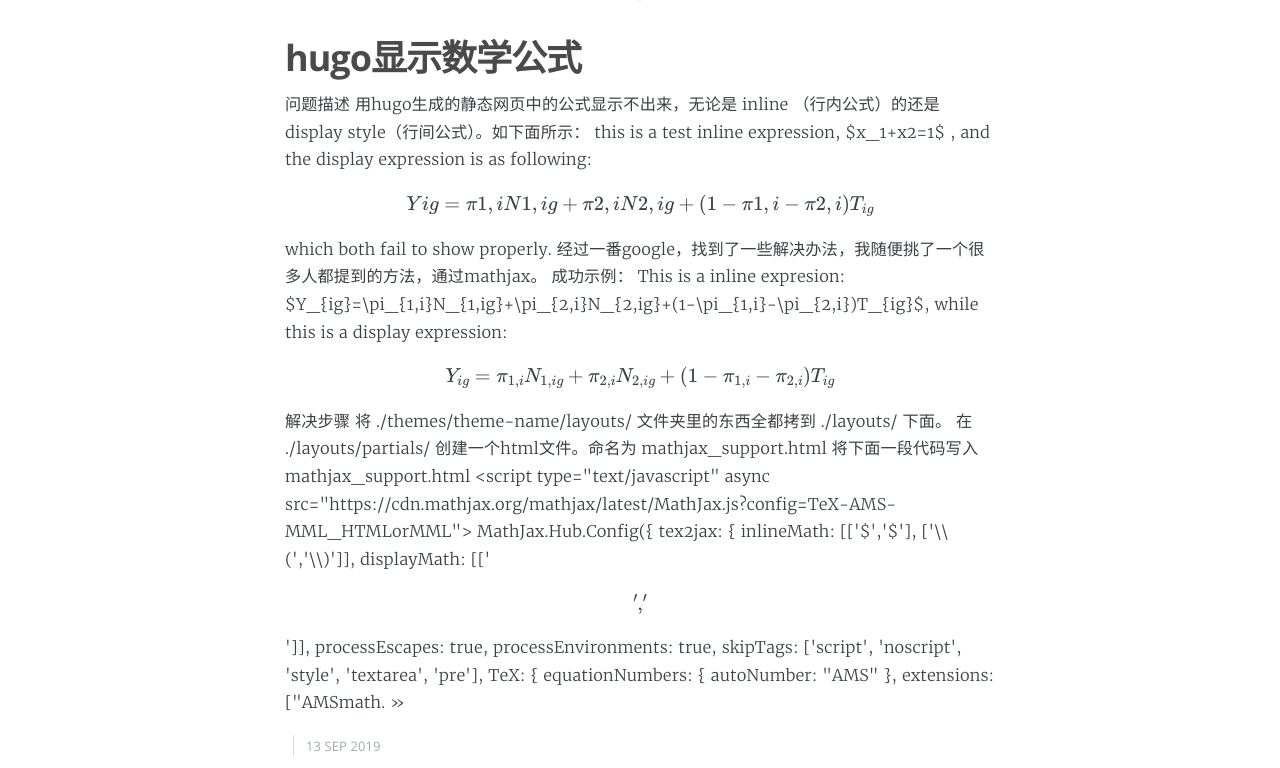
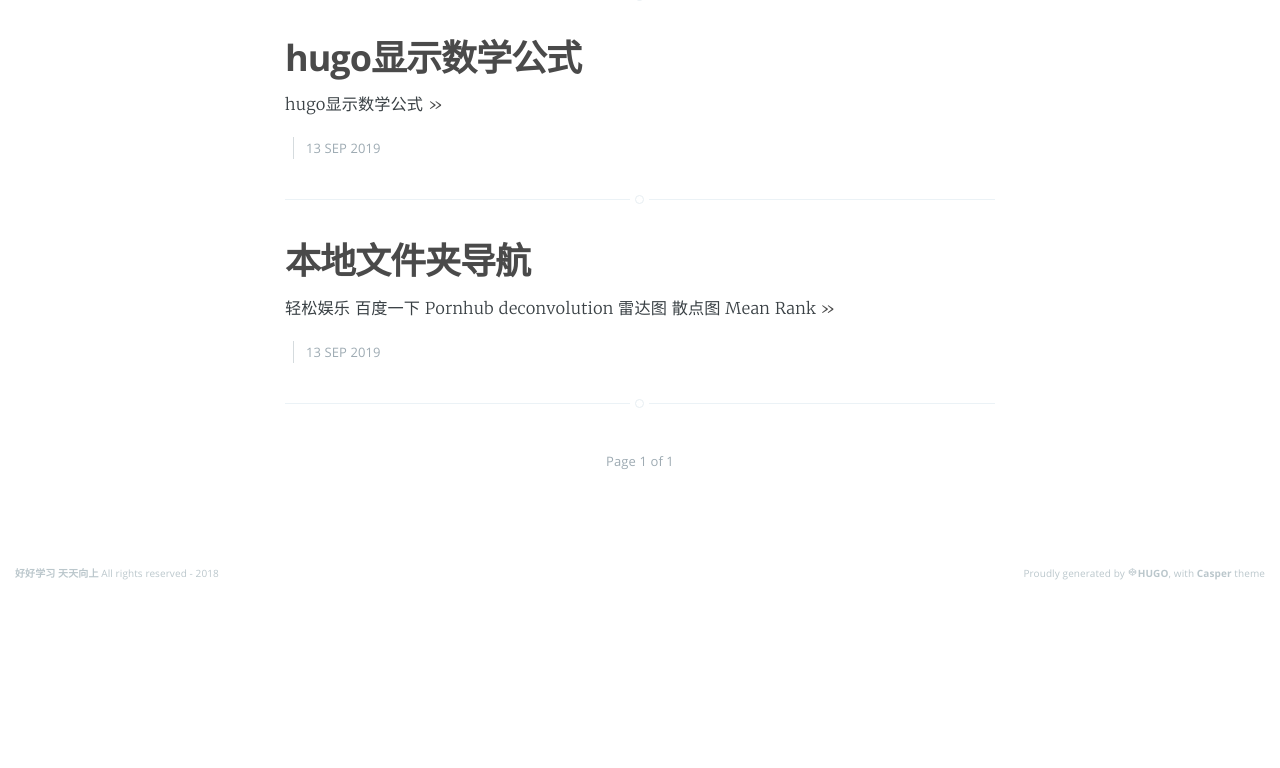
Before and after one commit to xiergo/xiergo.github.io, a plain HTML site: page post/index.html in a window 1280 px wide. Shown: the part 792-1560 px from the top of the page. After the commit the page ends 1379 px from the top, so only its background shows below. Drawn offline with nearby package versions, Linux system fonts and the light colour scheme; some packages are replaced by stand-ins of ours.

Commit message:
'whoisdaday'

```diff
--- a/post/index.html
+++ b/post/index.html
@@ -218,14 +218,7 @@ $$ Y_{ig}=\pi_{1,i}N_{1,ig}+\pi_{2,i}N{2,ig}+(1-\pi_{1,i}-\pi_{2,i})T{ig} $$ <a
     </header>
     <section class="post-excerpt">
 
-            <p>问题描述 用hugo生成的静态网页中的公式显示不出来，无论是 inline （行内公式）的还是 display style（行间公式）。如下面所示：
-this is a test inline expression, $x_1+x2=1$ , and the display expression is as following: $$ Y{ig}=\pi{1,i}N{1,ig}+\pi{2,i}N{2,ig}+(1-\pi{1,i}-\pi{2,i})T_{ig} $$ which both fail to show properly.
-经过一番google，找到了一些解决办法，我随便挑了一个很多人都提到的方法，通过mathjax。
-成功示例： This is a inline expresion: $Y_{ig}=\pi_{1,i}N_{1,ig}+\pi_{2,i}N_{2,ig}+(1-\pi_{1,i}-\pi_{2,i})T_{ig}$, while this is a display expression:
-$$Y_{ig}=\pi_{1,i}N_{1,ig}+\pi_{2,i}N_{2,ig}+(1-\pi_{1,i}-\pi_{2,i})T_{ig}$$ 解决步骤  将 ./themes/theme-name/layouts/ 文件夹里的东西全都拷到 ./layouts/ 下面。
- 在 ./layouts/partials/ 创建一个html文件。命名为 mathjax_support.html
- 将下面一段代码写入mathjax_support.html
-&lt;script type=&quot;text/javascript&quot; async src=&quot;https://cdn.mathjax.org/mathjax/latest/MathJax.js?config=TeX-AMS-MML_HTMLorMML&quot;&gt; MathJax.Hub.Config({ tex2jax: { inlineMath: [['$','$'], ['\\(','\\)']], displayMath: [['$$','$$']], processEscapes: true, processEnvironments: true, skipTags: ['script', 'noscript', 'style', 'textarea', 'pre'], TeX: { equationNumbers: { autoNumber: &quot;AMS&quot; }, extensions: [&quot;AMSmath. <a class="read-more" href="https://xiergo.github.io/post/mathjax/">&raquo;</a></p>
+            <p>hugo显示数学公式 <a class="read-more" href="https://xiergo.github.io/post/mathjax/">&raquo;</a></p>
 
     </section>
     <footer class="post-meta">
```
Also changed, not shown: index.xml (+1 -8 lines), post/index.xml (+1 -8 lines), post/mathjax/index.html (+1 -2 lines).
